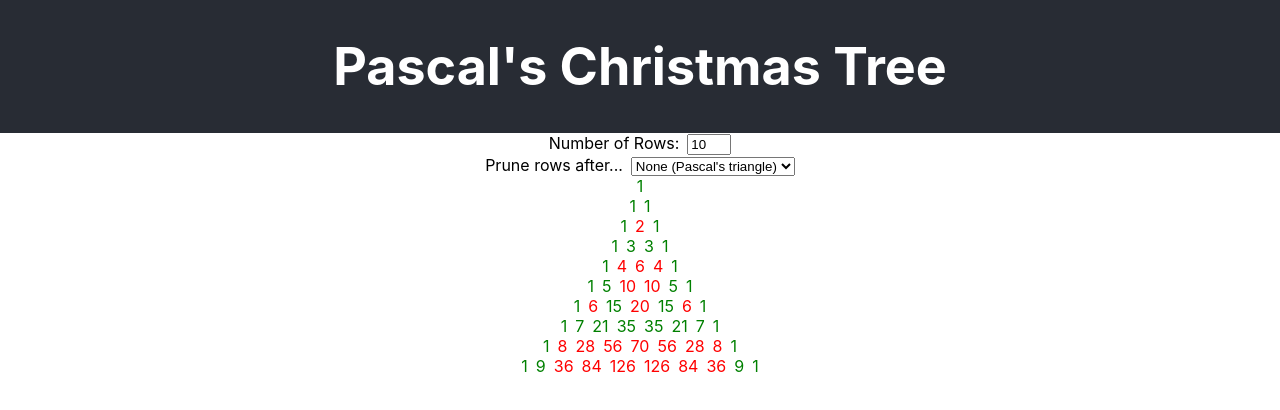
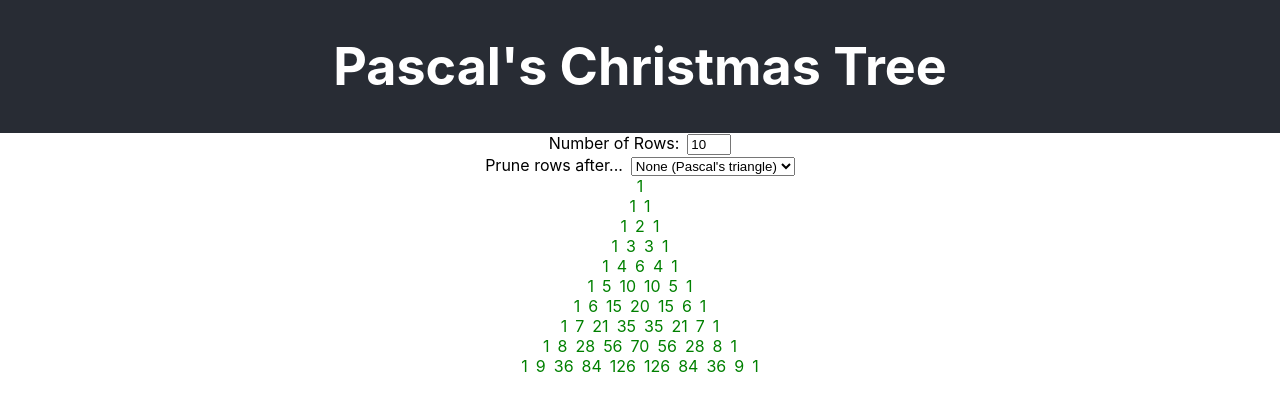
Before and after one commit to RobOwenKing/pascals_xmas_tree, a React (Create React App) app: page / in a window 1280 px wide. Shown: the top 410 px of the page. Built offline with nearby package versions, Linux system fonts and the light colour scheme.

Commit message:
feat: <Row> now uses the chosen highlightTest to colour its entries

```diff
--- a/src/App.js
+++ b/src/App.js
@@ -47,12 +47,15 @@ const App = () => {
   }, [rowOption.value]);
 
   useEffect(() => {
+    setHighlightTest(highlightTestOptions.find((element) => element.value === highlightOption.value));
+  }, [highlightOption.value]);
 
+  useEffect(() => {
     setTree(generateTree());
   }, [numberOfRows.value, rowTest]);
 
   const rows = tree.map((row, index) =>
-    <Row values={row} key={index} />
+    <Row values={row} key={index} highlightTest={highlightTest} />
   );
 
   return (
--- a/src/components/Row.jsx
+++ b/src/components/Row.jsx
@@ -1,8 +1,8 @@
 import { useEffect, useState } from 'react';
 
-const Row = ({ values }) => {
+const Row = ({ values, highlightTest }) => {
   const entries = values.map((value, index) => {
-    if (value % 2 == 0) {
+    if (highlightTest.test.call(this, value)) {
       return <span className="entry red" key={index}>{value}</span>;
     } else {
       return <span className="entry green" key={index}>{value}</span>
```
